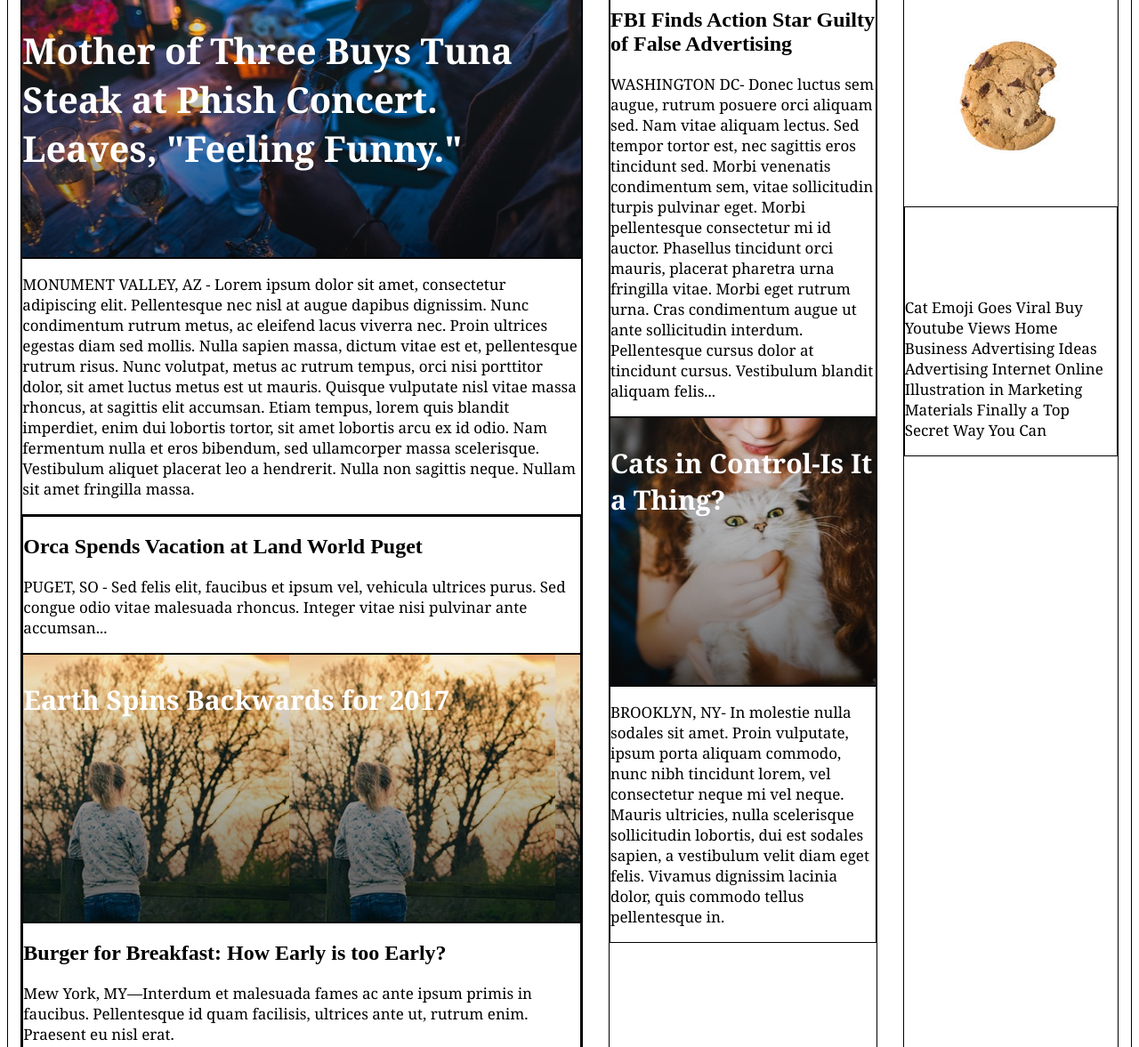
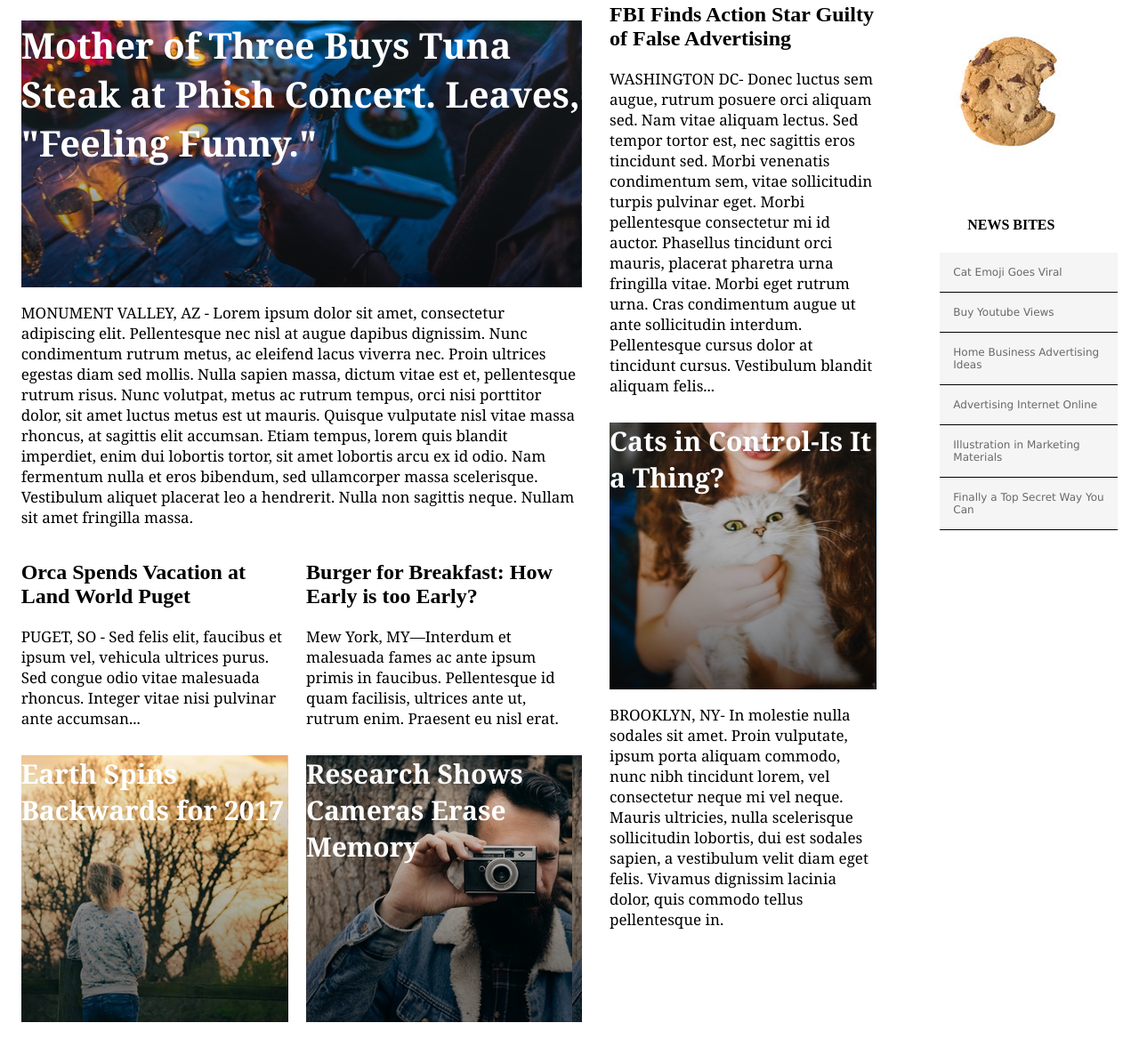
Before and after one commit to EizeHofstra/My_Times, a plain HTML site: page index.html in a window 1280 px wide. Shown: the part 121-1298 px from the top of the page at 89% size. Drawn offline with Linux system fonts and the light colour scheme.

Commit message:
Complete up till step 6

```diff
--- a/index.html
+++ b/index.html
@@ -29,6 +29,7 @@
           <p>MONUMENT VALLEY, AZ - Lorem ipsum dolor sit amet, consectetur adipiscing elit. Pellentesque nec nisl at augue dapibus dignissim. Nunc condimentum rutrum metus, ac eleifend lacus viverra nec. Proin ultrices egestas diam sed mollis. Nulla sapien massa, dictum vitae est et, pellentesque rutrum risus. Nunc volutpat, metus ac rutrum tempus, orci nisi porttitor dolor, sit amet luctus metus est ut mauris. Quisque vulputate nisl vitae massa rhoncus, at sagittis elit accumsan. Etiam tempus, lorem quis blandit imperdiet, enim dui lobortis tortor, sit amet lobortis arcu ex id odio. Nam fermentum nulla et eros bibendum, sed ullamcorper massa scelerisque. Vestibulum aliquet placerat leo a hendrerit. Nulla non sagittis neque. Nullam sit amet fringilla massa.</p>
         </div>
           <div class="orca_burger">
+            <div class="orca_earth">
               <div class="large_orca">
                 <h2>Orca Spends Vacation at Land World Puget</h2>
                 <p>PUGET, SO - Sed felis elit, faucibus et ipsum vel, vehicula ultrices purus. Sed congue odio vitae malesuada rhoncus. Integer vitae nisi pulvinar ante accumsan...</p>
@@ -36,12 +37,15 @@
               <div class="tiny_earth">
                 <h3>Earth Spins Backwards for 2017</h3>
               </div>
+            </div>
+            <div class="burger_camera">
               <div class="large_burger">
                 <h2>Burger for Breakfast: How Early is too Early?</h2>
                 <p>Mew York, MY—Interdum et malesuada fames ac ante ipsum primis in faucibus. Pellentesque id quam facilisis, ultrices ante ut, rutrum enim. Praesent eu nisl erat.</p>
               </div>
               <div class="tiny_camera">
                 <h3>Research Shows Cameras Erase Memory</h3>
+              </div>
             </div>
           </div>
       </div>
@@ -60,8 +64,15 @@
       <div class="column small">
         <img src="resources/images/img-news-bite.png"/>
         <div class="news_bites">
-          <h3>NEWS BITES</h3>
-          <p>Cat Emoji Goes Viral Buy Youtube Views Home Business Advertising Ideas Advertising Internet Online Illustration in Marketing Materials Finally a Top Secret Way You Can</p>
+          <h4>NEWS BITES</h4>
+          <ul>
+            <li>Cat Emoji Goes Viral</li>
+            <li>Buy Youtube Views</li>
+            <li>Home Business Advertising Ideas</li>
+            <li>Advertising Internet Online</li>
+            <li>Illustration in Marketing Materials</li>
+            <li>Finally a Top Secret Way You Can</li>
+          </ul>
         </div>
       </div>
     </div>
--- a/resources/css/style.css
+++ b/resources/css/style.css
@@ -1,8 +1,3 @@
-/*for development*/
-div {
-  border: 1px solid black;
-}
-
 /*header*/
 .header {
   display: flex;
@@ -11,6 +6,7 @@ div {
   font-weight: bold;
   width: 100%;
   align-items: center;
+  border-bottom: 1px solid black;
 }
 
 .headlogo {
@@ -60,6 +56,28 @@ a {
 
 .column.small {
   width: 240px;
+  display: flex;
+  flex-direction: column;
+}
+
+.news_bites h4 {
+  font-size: 16px;
+  font-weight: bold;
+  color: black;
+  text-align: center;
+}
+
+.news_bites ul {
+  list-style-type: none;
+}
+
+.news_bites li {
+  background-color: WhiteSmoke;
+  font-family: Verdana;
+  font-size: 12px;
+  color: DimGray;
+  border-bottom: 1px solid black;
+  padding: 15px;
 }
 
 .tiny_tuna {
@@ -98,3 +116,13 @@ a {
   font-size: 17px;
   color: black;
 }
+
+.orca_burger {
+  display: flex;
+  flex-direction: row;
+  justify-content: space-between;
+}
+
+.orca_earth {
+  margin-right: 20px;
+}
```
Lines whose indentation alone changed are shown as unchanged.
